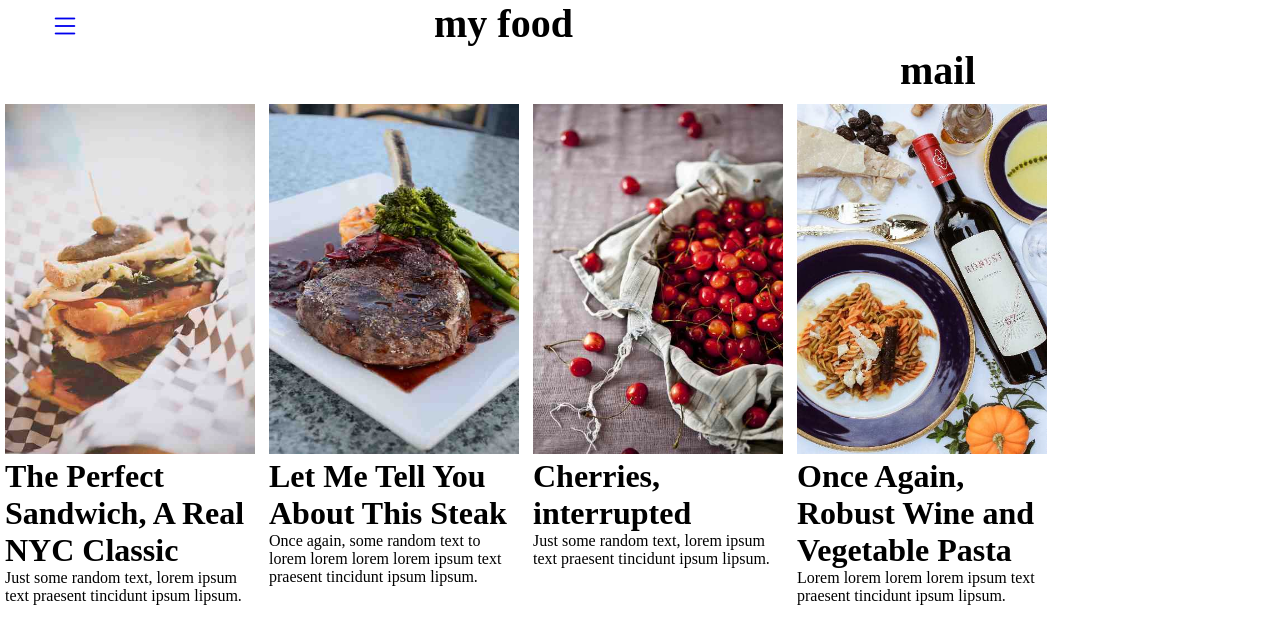
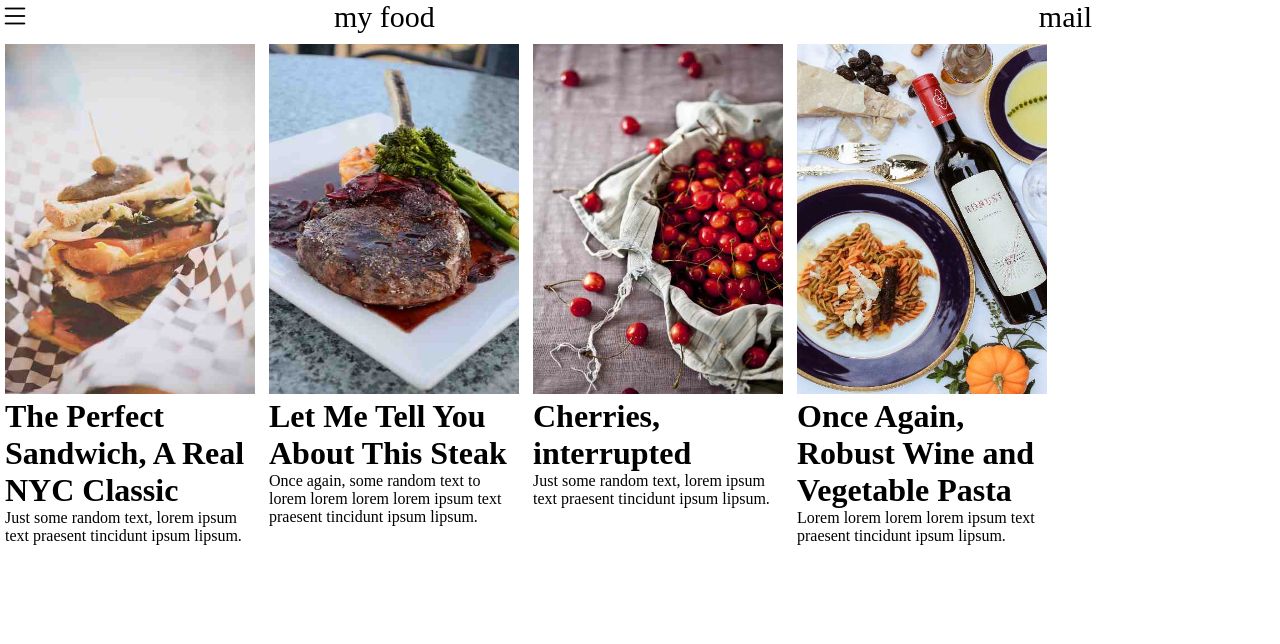
Before and after one commit to sumanth-12345/css-day3, a plain HTML site: page index.html in a window 1280 px wide. Drawn offline with nearby package versions, Linux system fonts and the light colour scheme.

Commit message:
updated1

```diff
--- a/index.html
+++ b/index.html
@@ -7,11 +7,11 @@
 </head>
 <body>
    <header>
-      <nav class="nav1">
+      <nav>
          <a href="#"> <i class="bi bi-list"></i></a>
       </nav>
-     <nav class="nav2"><b>my food</b></nav>
-     <nav class="nav3"><b>mail</b></nav>
+     <nav class="nav1"><a href="#">my food</a></nav>
+     <nav class="nav2"><a href="#">mail</a></nav>
    </header>
      <div class="a">
      <div class="b">
--- a/style.css
+++ b/style.css
@@ -47,19 +47,22 @@ img{
     height: 100%;
     width: 100%;
 }
-.nav1, .nav2, .nav3{
-    margin-left: 50px;
+a{
+    text-decoration: none;
+    color: black;
+}
+nav{
+    display: inline-block;
+
     font-size: 30px;
-    color: black;
-    display: inline-block;
+}
+.nav1{
+   margin-left: 300px;
 }
 .nav2{
-    margin-left: 350px;
-    font-size: 40px;
-
+   margin-left: 600px;
 }
-.nav3{
-    margin-left: 900px;
-    font-size:40px; ;
-
+header{
+    position: sticky;
+    top: 0px;
 }
```
